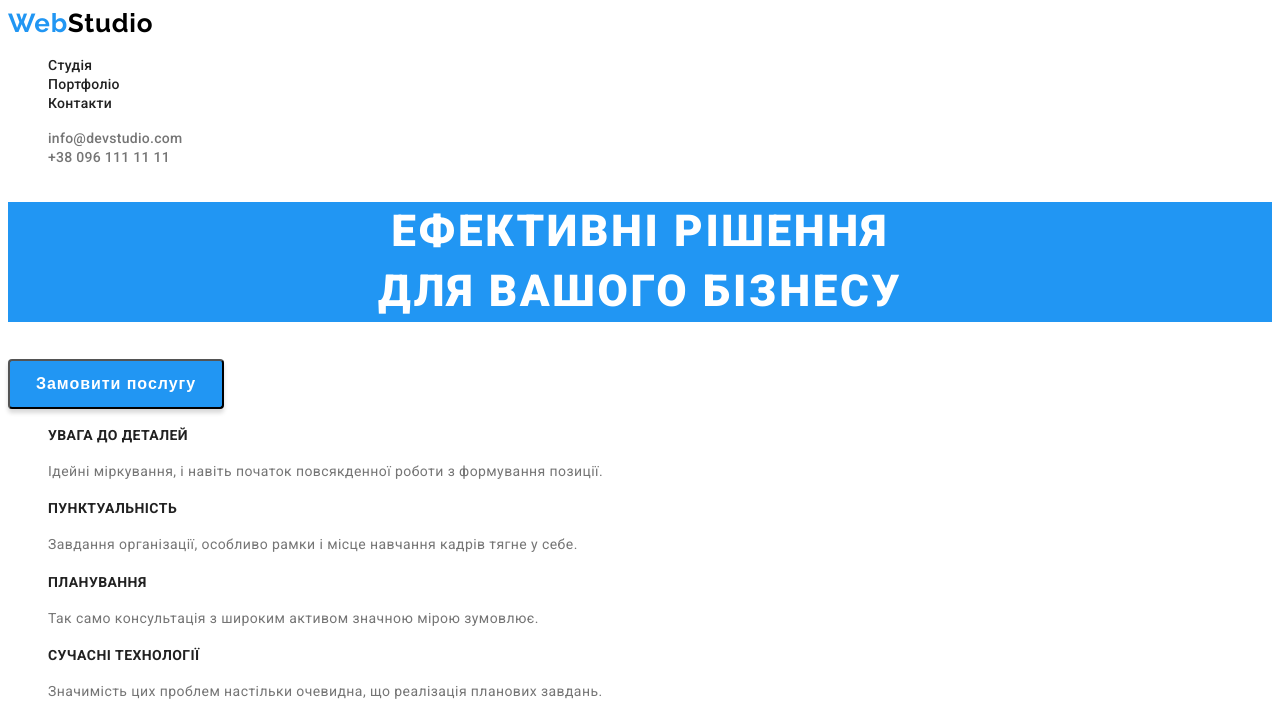
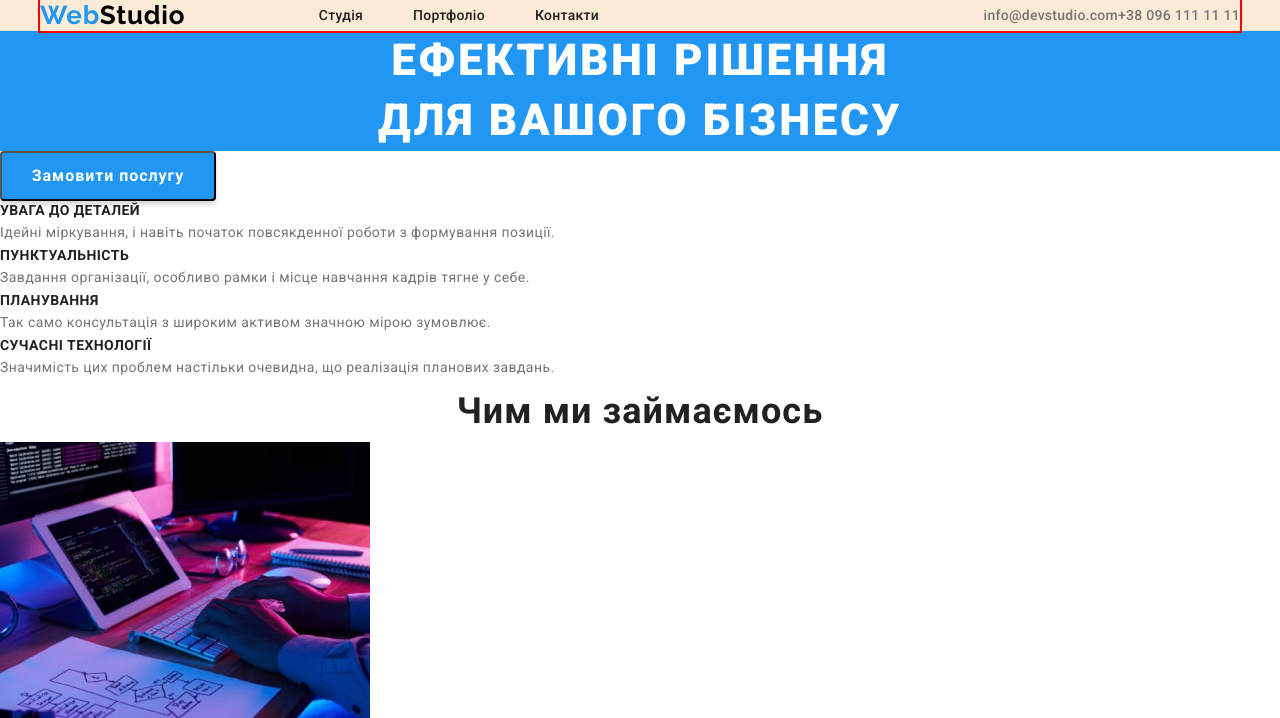
Before and after one commit to VladislavXIII/goit-markup-hw-03, a plain HTML site: page index.html in a window 1280 px wide. Shown: the top 718 px of the page. Drawn offline with nearby package versions, Linux system fonts and the light colour scheme.

Commit message:
first flex fix

```diff
--- a/css/style.css
+++ b/css/style.css
@@ -7,7 +7,27 @@
 body{
     font-family: 'roboto', sans-serif;
 }
+p,h1,h2,h3,h4,h5,h6{
+    margin: 0;
+}
+ul{
+    margin: 0;
+    padding-left: 0;
+}
 /*---------------------------HEADER------------------*/
+.header{
+    background-color: antiquewhite;
+}
+.container{
+    display: flex;
+    align-items: center;
+    justify-content: space-between;
+    width: 1200px;
+    padding-left: 15;
+    padding-right: 15;
+    margin: 0 auto;
+    outline: 2px solid red;
+}
 /* header-logo */
 .list{
     list-style: none;
@@ -18,6 +38,7 @@ body{
 .logo-header{
     font-family: 'Raleway', sans-serif;
     font-style: normal;
+    margin-right: 93px;
     font-weight: 700;
     font-size: 26px;
     line-height: 1.19;
@@ -28,6 +49,16 @@ body{
     color: var(--accent-color);
 }
 /* header-navigation */
+.header-list{
+    display: flex;
+    margin-right: 344px;
+}
+.header-item{
+    margin-right: 50px;
+}
+.header-item:last-child {
+    margin-right: 0px;
+}
 .header-link{
     font-weight: 500;
     font-size: 14px;
@@ -42,6 +73,9 @@ body{
     color: var(--accent-color)
 }
 /* contacts */
+.header-contact{
+    display: flex;
+}
 .header-link-mail{
     font-family: 'Roboto';
     font-style: normal;
--- a/index.html
+++ b/index.html
@@ -5,6 +5,13 @@
     <meta http-equiv="X-UA-Compatible" content="IE=edge" />
     <meta name="viewport" content="width=device-width, initial-scale=1.0" />
     <title>WebStudio</title>
+    <link
+      rel="stylesheet"
+      href="https://cdnjs.cloudflare.com/ajax/libs/modern-normalize/1.1.0/modern-normalize.min.css"
+      integrity="sha512-wpPYUAdjBVSE4KJnH1VR1HeZfpl1ub8YT/NKx4PuQ5NmX2tKuGu6U/JRp5y+Y8XG2tV+wKQpNHVUX03MfMFn9Q=="
+      crossorigin="anonymous"
+      referrerpolicy="no-referrer"
+    />
     <link rel="preconnect" href="https://fonts.googleapis.com" />
     <link rel="preconnect" href="https://fonts.gstatic.com" crossorigin />
     <link
@@ -15,6 +22,7 @@
   </head>
   <body>
     <header class="header">
+      <div class="container">
         <a class="logo-header link" href="./index.html">
           <span class="logo-web">Web</span>Studio</a
         >
@@ -43,6 +51,7 @@
             >
           </li>
         </ul>
+      </div>
     </header>
     <main>
       <section class="hero">
```
Lines whose indentation alone changed are shown as unchanged.
